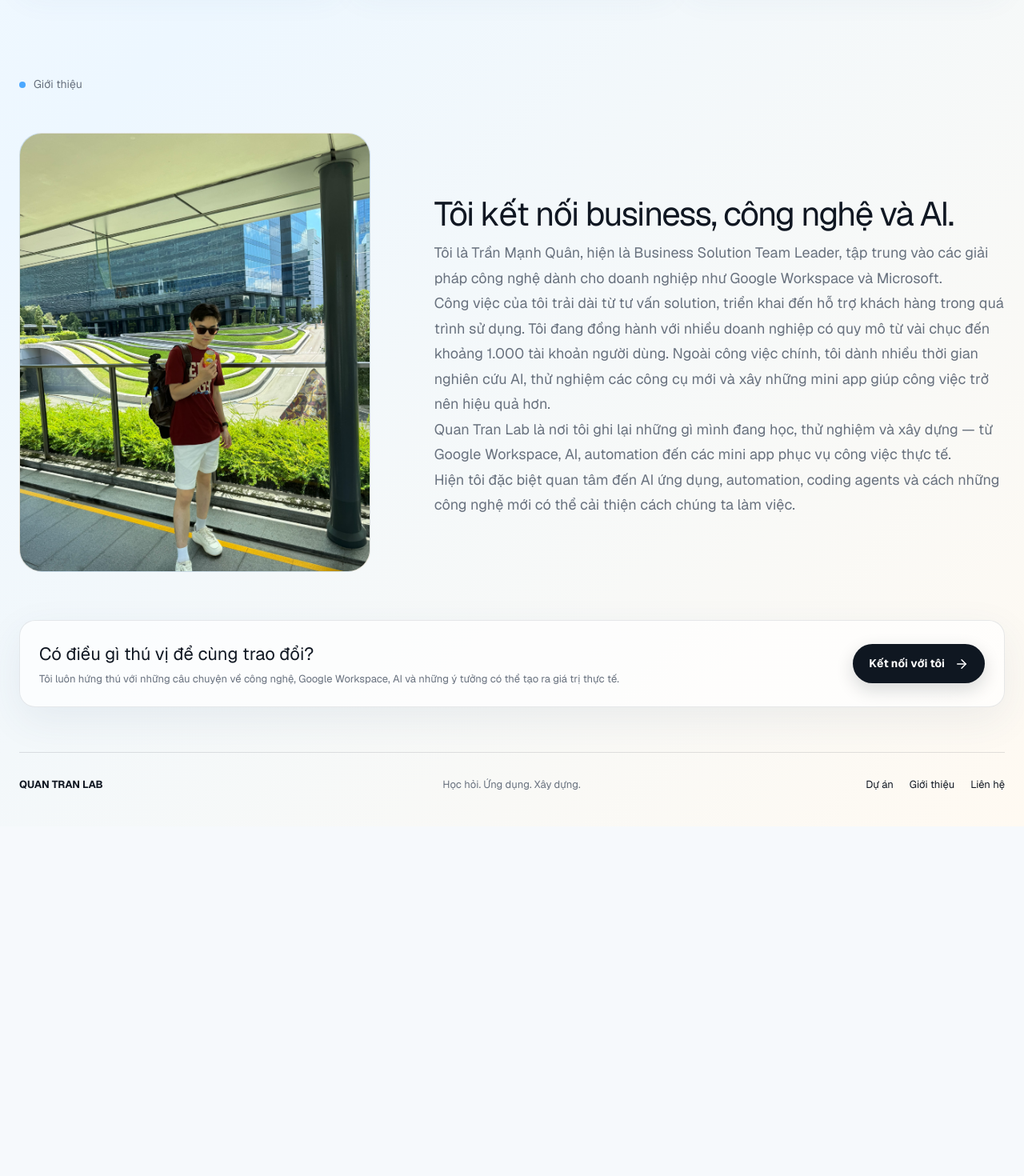
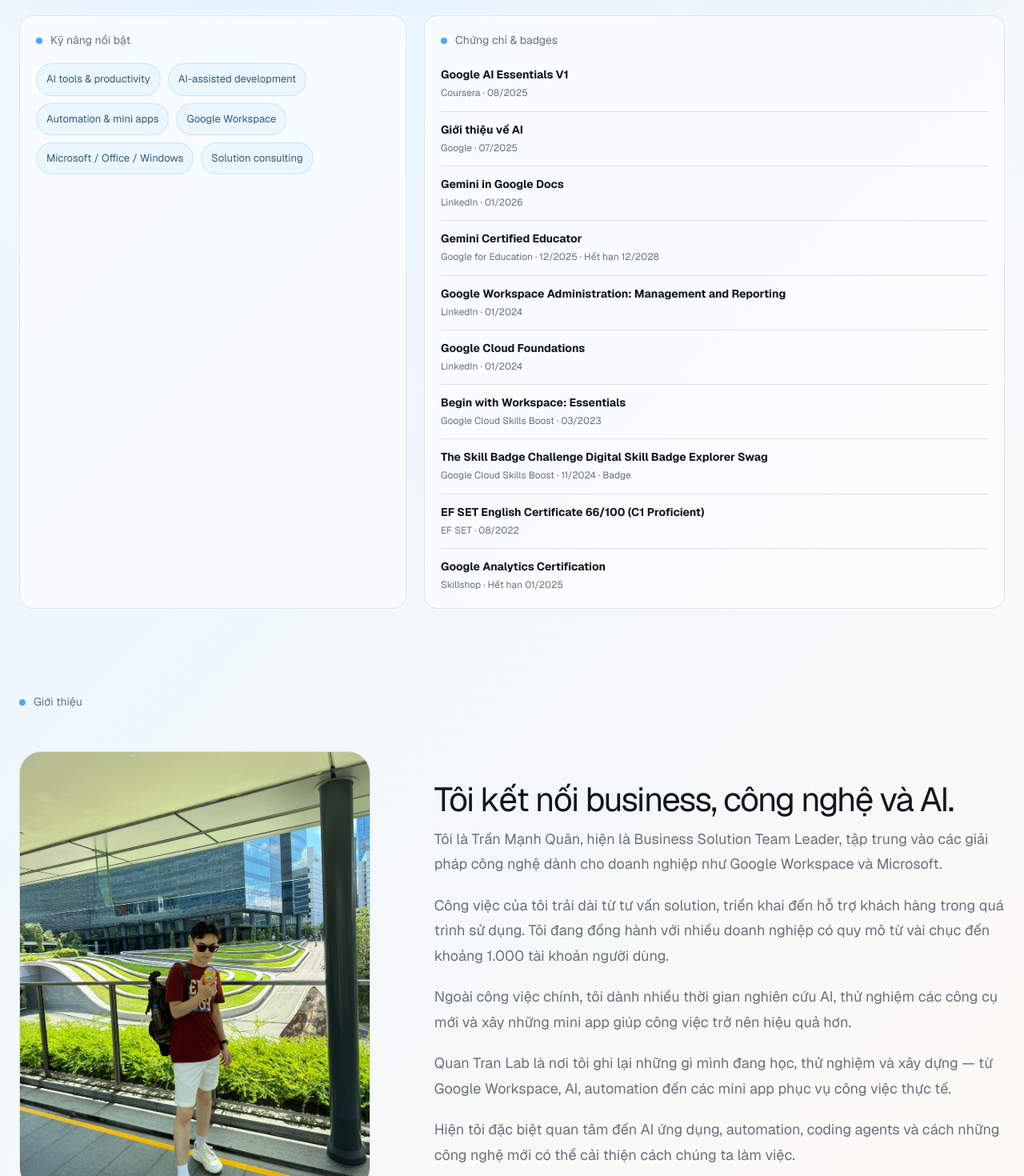
Before and after one commit to quantran159/quantranlab, a Next.js app: page / in a window 1280 px wide. Shown: the part 1340-2810 px from the top of the page at 80% size. Before the commit the page ends 2373 px from the top, so only its background shows below. Built offline with nearby package versions, Linux system fonts and the light colour scheme.

Commit message:
Add portrait positioning editor and credentials

```diff
--- a/src/components/Home.tsx
+++ b/src/components/Home.tsx
@@ -1,12 +1,12 @@
 "use client";
 
 import Link from "next/link";
-import Image from "next/image";
 import { useState } from "react";
 import { ArrowRight, Code2, Monitor, Sparkles } from "lucide-react";
 import { projects } from "@/data/projects";
 import { ProjectCard } from "./ProjectCard";
 import { useLanguage } from "./LanguageProvider";
+import { PortraitEditor } from "./PortraitEditor";
 
 const copy = {
   vi: {
@@ -19,6 +19,21 @@
     labels: ["Google Workspace", "Microsoft", "AI", "Business Solutions"],
     selected: "Dự án nổi bật",
     what: "Tôi làm gì",
+    skillsLabel: "Kỹ năng nổi bật",
+    credentialsLabel: "Chứng chỉ & badges",
+    skillTags: ["AI tools & productivity", "AI-assisted development", "Automation & mini apps", "Google Workspace", "Microsoft / Office / Windows", "Solution consulting"],
+    credentials: [
+      ["Google AI Essentials V1", "Coursera", "08/2025"],
+      ["Giới thiệu về AI", "Google", "07/2025"],
+      ["Gemini in Google Docs", "LinkedIn", "01/2026"],
+      ["Gemini Certified Educator", "Google for Education", "12/2025 · Hết hạn 12/2028"],
+      ["Google Workspace Administration: Management and Reporting", "LinkedIn", "01/2024"],
+      ["Google Cloud Foundations", "LinkedIn", "01/2024"],
+      ["Begin with Workspace: Essentials", "Google Cloud Skills Boost", "03/2023"],
+      ["The Skill Badge Challenge Digital Skill Badge Explorer Swag", "Google Cloud Skills Boost", "11/2024 · Badge"],
+      ["EF SET English Certificate 66/100 (C1 Proficient)", "EF SET", "08/2022"],
+      ["Google Analytics Certification", "Skillshop", "Hết hạn 01/2025"],
+    ],
     skills: [
       ["Business Solutions", "Tư vấn giải pháp công nghệ dựa trên nhu cầu vận hành thực tế của doanh nghiệp."],
       ["Google Workspace & Microsoft", "Tư vấn, triển khai và hỗ trợ doanh nghiệp sử dụng Google Workspace, Microsoft và các giải pháp phần mềm liên quan."],
@@ -30,7 +45,8 @@
     aboutKicker: "Giới thiệu",
     aboutTitle: "Tôi kết nối business, công nghệ và AI.",
     aboutText: "Tôi là Trần Mạnh Quân, hiện là Business Solution Team Leader, tập trung vào các giải pháp công nghệ dành cho doanh nghiệp như Google Workspace và Microsoft.",
-    aboutRole: "Công việc của tôi trải dài từ tư vấn solution, triển khai đến hỗ trợ khách hàng trong quá trình sử dụng. Tôi đang đồng hành với nhiều doanh nghiệp có quy mô từ vài chục đến khoảng 1.000 tài khoản người dùng. Ngoài công việc chính, tôi dành nhiều thời gian nghiên cứu AI, thử nghiệm các công cụ mới và xây những mini app giúp công việc trở nên hiệu quả hơn.",
+    aboutRole: "Công việc của tôi trải dài từ tư vấn solution, triển khai đến hỗ trợ khách hàng trong quá trình sử dụng. Tôi đang đồng hành với nhiều doanh nghiệp có quy mô từ vài chục đến khoảng 1.000 tài khoản người dùng.",
+    aboutOutside: "Ngoài công việc chính, tôi dành nhiều thời gian nghiên cứu AI, thử nghiệm các công cụ mới và xây những mini app giúp công việc trở nên hiệu quả hơn.",
     aboutLab: "Quan Tran Lab là nơi tôi ghi lại những gì mình đang học, thử nghiệm và xây dựng — từ Google Workspace, AI, automation đến các mini app phục vụ công việc thực tế.",
     aboutFocus: "Hiện tôi đặc biệt quan tâm đến AI ứng dụng, automation, coding agents và cách những công nghệ mới có thể cải thiện cách chúng ta làm việc.",
   },
@@ -44,6 +60,21 @@
     labels: ["Google Workspace", "Microsoft", "AI", "Business Solutions"],
     selected: "Selected work",
     what: "What I do",
+    skillsLabel: "Core skills",
+    credentialsLabel: "Credentials & badges",
+    skillTags: ["AI tools & productivity", "AI-assisted development", "Automation & mini apps", "Google Workspace", "Microsoft / Office / Windows", "Solution consulting"],
+    credentials: [
+      ["Google AI Essentials V1", "Coursera", "Aug 2025"],
+      ["Introduction to AI", "Google", "Jul 2025"],
+      ["Gemini in Google Docs", "LinkedIn", "Jan 2026"],
+      ["Gemini Certified Educator", "Google for Education", "Dec 2025 · Expires Dec 2028"],
+      ["Google Workspace Administration: Management and Reporting", "LinkedIn", "Jan 2024"],
+      ["Google Cloud Foundations", "LinkedIn", "Jan 2024"],
+      ["Begin with Workspace: Essentials", "Google Cloud Skills Boost", "Mar 2023"],
+      ["The Skill Badge Challenge Digital Skill Badge Explorer Swag", "Google Cloud Skills Boost", "Nov 2024 · Badge"],
+      ["EF SET English Certificate 66/100 (C1 Proficient)", "EF SET", "Aug 2022"],
+      ["Google Analytics Certification", "Skillshop", "Expired Jan 2025"],
+    ],
     skills: [
       ["Business Solutions", "Technology solution consulting grounded in the real operating needs of businesses."],
       ["Google Workspace & Microsoft", "Advising, implementing and supporting businesses with Google Workspace, Microsoft and related software solutions."],
@@ -55,7 +86,8 @@
     aboutKicker: "About",
     aboutTitle: "I connect business, technology and AI.",
     aboutText: "I am Tran Manh Quan, currently a Business Solution Team Leader focused on technology solutions for businesses, including Google Workspace and Microsoft.",
-    aboutRole: "My work spans solution consulting, implementation and customer support. I work alongside businesses ranging from dozens to around 1,000 user accounts. Alongside my main role, I spend time researching AI, testing new tools and building mini apps that make work more effective.",
+    aboutRole: "My work spans solution consulting, implementation and customer support. I work alongside businesses ranging from dozens to around 1,000 user accounts.",
+    aboutOutside: "Alongside my main role, I spend time researching AI, testing new tools and building mini apps that make work more effective.",
     aboutLab: "Quan Tran Lab is where I document what I am learning, testing and building — from Google Workspace, AI and automation to mini apps for practical work needs.",
     aboutFocus: "I am especially interested in applied AI, automation, coding agents and how emerging technologies can improve the way we work.",
   },
@@ -119,13 +151,23 @@
             return <article className="capability" key={title}><div className="cap-icon"><Icon size={25} /></div><div><h3>{title}</h3><p>{text}</p></div><ArrowRight className="cap-arrow" size={20} /></article>;
           })}
         </div>
+        <div className="skills-and-credentials">
+          <div className="skills-panel">
+            <p className="section-kicker"><span />{t.skillsLabel}</p>
+            <div className="skill-tags">{t.skillTags.map((skill) => <span key={skill}>{skill}</span>)}</div>
+          </div>
+          <div className="credentials-panel">
+            <p className="section-kicker"><span />{t.credentialsLabel}</p>
+            <div className="credentials-list">{t.credentials.map(([title, issuer, date]) => <article className="credential-item" key={title}><strong>{title}</strong><span>{issuer} · {date}</span></article>)}</div>
+          </div>
+        </div>
       </section>
 
       <section id="about" className="section shell anchor-section about-section">
         <p className="section-kicker"><span />{t.aboutKicker}</p>
         <div className="about-grid">
-          <div className="portrait-placeholder"><Image src="/about-profile.jpg" alt="Ảnh chân dung của Trần Mạnh Quân" fill sizes="(max-width: 900px) 90vw, 32vw" className="about-portrait-image" /></div>
-          <div><h2>{t.aboutTitle}</h2><p>{t.aboutText}</p><p>{t.aboutRole}</p><p>{t.aboutLab}</p><p>{t.aboutFocus}</p></div>
+          <PortraitEditor />
+          <div><h2>{t.aboutTitle}</h2><p>{t.aboutText}</p><p>{t.aboutRole}</p><p>{t.aboutOutside}</p><p>{t.aboutLab}</p><p>{t.aboutFocus}</p></div>
         </div>
       </section>
 
--- /dev/null
+++ b/src/components/PortraitEditor.tsx
@@ -0,0 +1,94 @@
+"use client";
+
+import Image from "next/image";
+import { useEffect, useRef, useState } from "react";
+
+type Position = { x: number; y: number };
+
+const STORAGE_KEY = "quantranlab-about-portrait-position";
+const DEFAULT_POSITION: Position = { x: 50, y: 50 };
+
+function clamp(value: number) {
+  return Math.max(0, Math.min(100, value));
+}
+
+export function PortraitEditor() {
+  const frameRef = useRef<HTMLDivElement>(null);
+  const dragRef = useRef<{ x: number; y: number; position: Position } | null>(null);
+  const [position, setPosition] = useState<Position>(DEFAULT_POSITION);
+  const [draftPosition, setDraftPosition] = useState<Position>(DEFAULT_POSITION);
+  const [isEditing, setIsEditing] = useState(false);
+
+  useEffect(() => {
+    const timer = window.setTimeout(() => {
+      const saved = window.localStorage.getItem(STORAGE_KEY);
+      if (saved) {
+        try {
+          const savedPosition = JSON.parse(saved) as Position;
+          if (typeof savedPosition.x === "number" && typeof savedPosition.y === "number") {
+            setPosition(savedPosition);
+            setDraftPosition(savedPosition);
+          }
+        } catch {
+          window.localStorage.removeItem(STORAGE_KEY);
+        }
+      }
+      setIsEditing(new URLSearchParams(window.location.search).get("edit") === "portrait");
+    }, 0);
+    return () => window.clearTimeout(timer);
+  }, []);
+
+  const handlePointerDown = (event: React.PointerEvent<HTMLDivElement>) => {
+    if (!isEditing || !frameRef.current) return;
+    frameRef.current.setPointerCapture(event.pointerId);
+    dragRef.current = { x: event.clientX, y: event.clientY, position: draftPosition };
+  };
+
+  const handlePointerMove = (event: React.PointerEvent<HTMLDivElement>) => {
+    if (!dragRef.current || !frameRef.current) return;
+    const rect = frameRef.current.getBoundingClientRect();
+    const deltaX = ((event.clientX - dragRef.current.x) / rect.width) * 100;
+    const deltaY = ((event.clientY - dragRef.current.y) / rect.height) * 100;
+    setDraftPosition({
+      x: clamp(dragRef.current.position.x - deltaX),
+      y: clamp(dragRef.current.position.y - deltaY),
+    });
+  };
+
+  const stopDragging = () => {
+    dragRef.current = null;
+  };
+
+  const savePosition = () => {
+    setPosition(draftPosition);
+    window.localStorage.setItem(STORAGE_KEY, JSON.stringify(draftPosition));
+    setIsEditing(false);
+  };
+
+  const shownPosition = isEditing ? draftPosition : position;
+
+  return (
+    <div className={`portrait-editor${isEditing ? " portrait-editor-active" : ""}`}>
+      <div
+        ref={frameRef}
+        className="portrait-placeholder"
+        onPointerDown={handlePointerDown}
+        onPointerMove={handlePointerMove}
+        onPointerUp={stopDragging}
+        onPointerCancel={stopDragging}
+        style={{ cursor: isEditing ? "grab" : "default", touchAction: isEditing ? "none" : "auto" }}
+      >
+        <Image
+          src="/about-profile.jpg"
+          alt="Ảnh chân dung của Trần Mạnh Quân"
+          fill
+          sizes="(max-width: 900px) 90vw, 32vw"
+          className="about-portrait-image"
+          draggable={false}
+          style={{ objectPosition: `${shownPosition.x}% ${shownPosition.y}%` }}
+        />
+      </div>
+      {isEditing && <div className="portrait-editor-controls"><span>Kéo ảnh để căn vị trí</span><button type="button" onClick={savePosition}>Lưu vị trí</button></div>}
+    </div>
+  );
+}
```
Also changed, not shown: src/app/globals.css.
